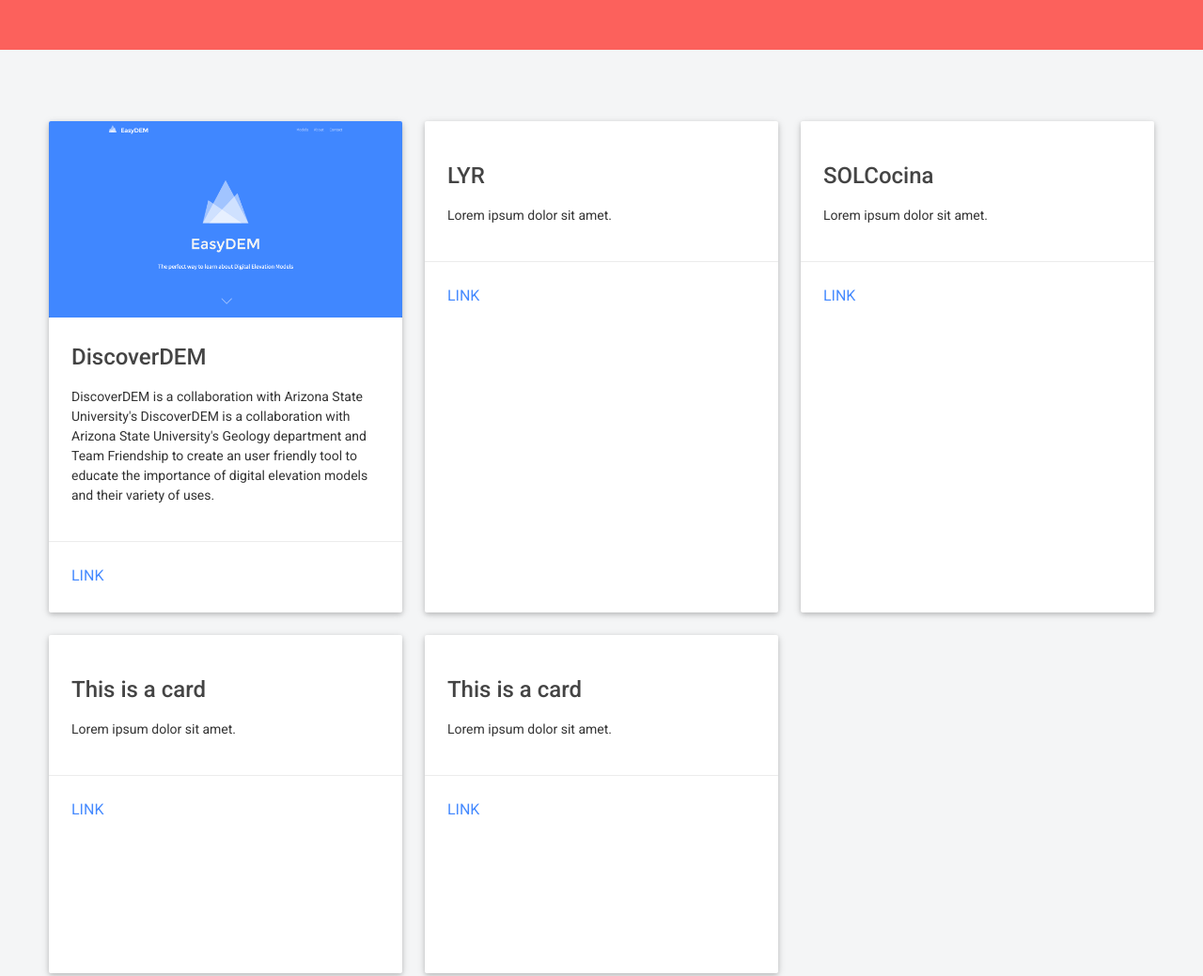
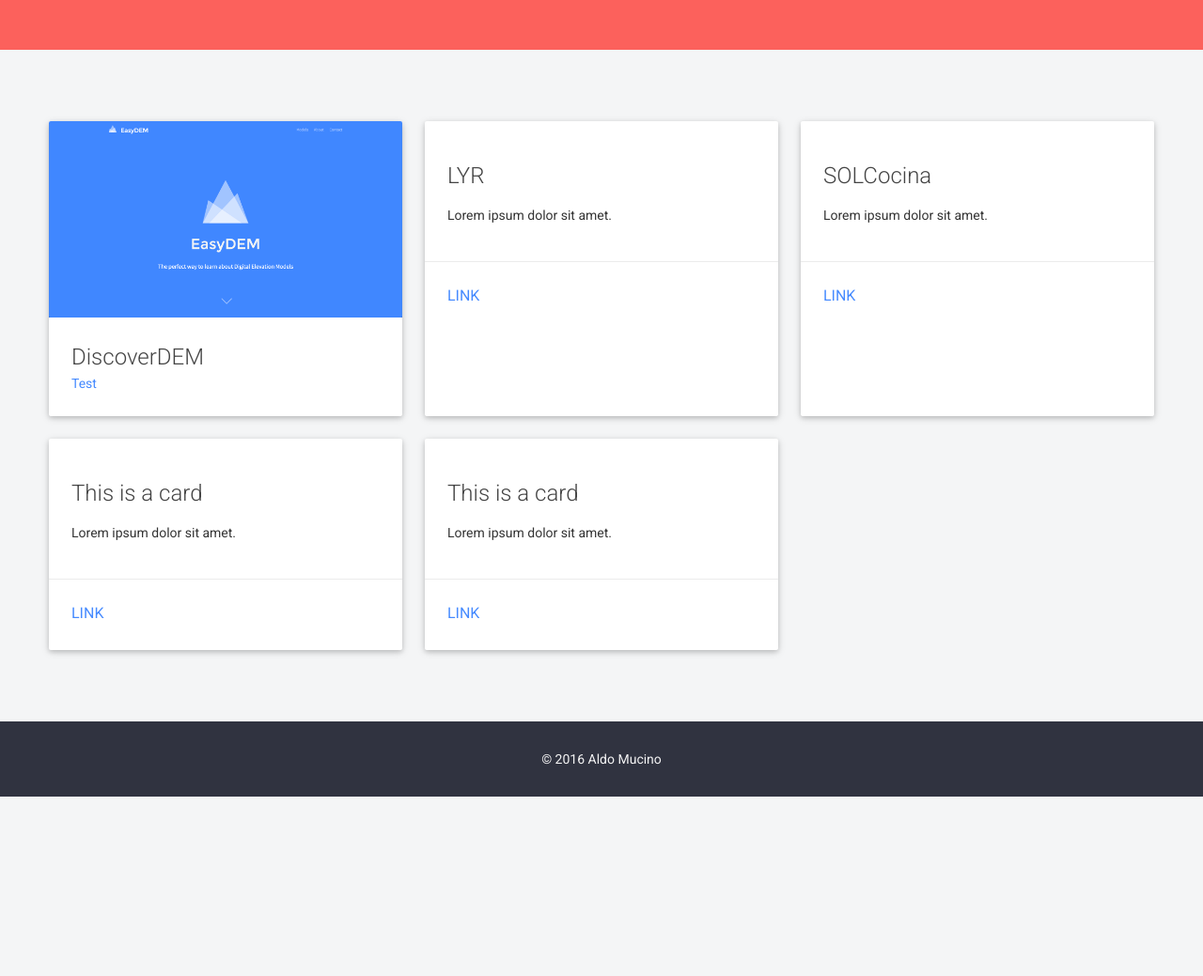
Before and after one commit to amucinom/amucinom.github.io, a website: page index.html in a window 1280 px wide. Shown: the part 745-1784 px from the top of the page at 94% size. After the commit the page ends 1593 px from the top, so only its background shows below. Drawn offline with nearby package versions, Linux system fonts and the light colour scheme.

Commit message:
removed text portion of cards

```diff
--- a/index.html
+++ b/index.html
@@ -41,9 +41,9 @@
                 <div class="card-img"><img src="images/DEM_Capstone-bg.png" alt="DiscoverDEM"></div>
                 <div class="card-text">
                     <h4>DiscoverDEM</h4>
-                    <p>DiscoverDEM is a collaboration with Arizona State University's DiscoverDEM is a collaboration with Arizona State University's Geology department and Team Friendship to create an user friendly tool to educate the importance of digital elevation models and their variety of uses.</p>
+                    <a>Test</a>
                 </div>
-                <div class="card-text card-links"><a href="/DiscoverDEM">LINK</a></div>
+                <!-- <div class="card-text card-links"><a href="/DiscoverDEM">LINK</a></div> -->
             </section>
             <section class="card width_third">
                 <div><img src="" alt=""></div>
--- a/styles/main.css
+++ b/styles/main.css
@@ -225,7 +225,7 @@ h4 {
 .card {
     display: block;
     min-width: calc(100%/4 - 1.5rem);
-    min-height: 360px;
+    /*min-height: 360px;*/
     margin: 0.75rem;
     background: #fff;
     border-radius: 2px;
@@ -263,6 +263,10 @@ h4 {
 .card-text {
     line-height: 1.5;
     padding: 1.5rem;
+}
+
+.card-text h4 {
+    font-weight: 300;
 }
 
 .card-text p {
```
